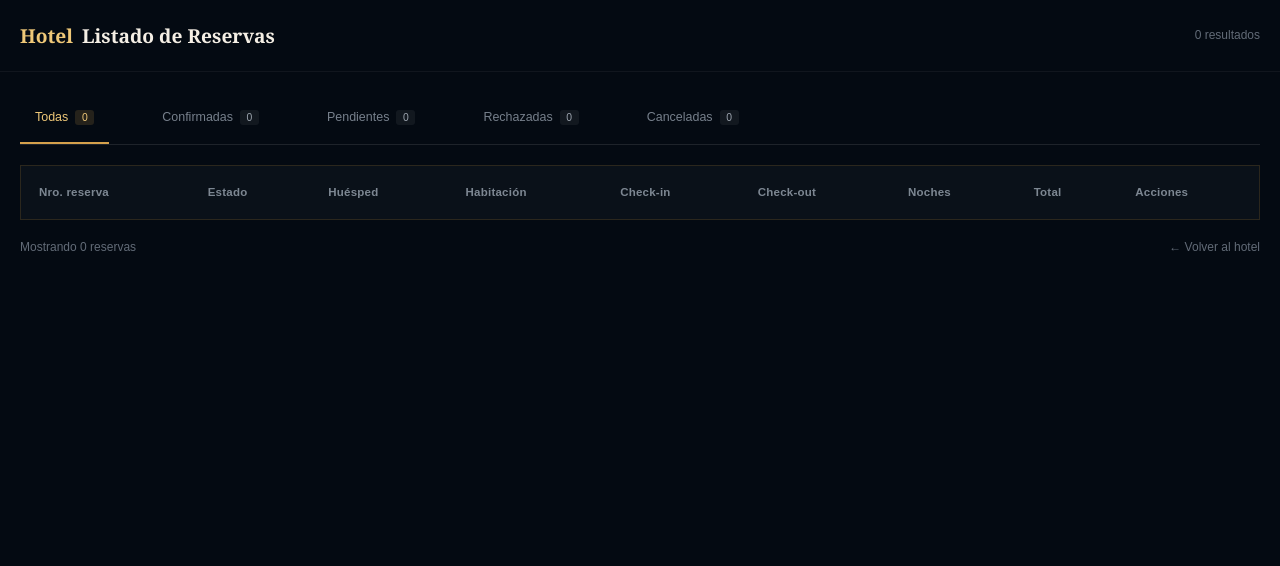
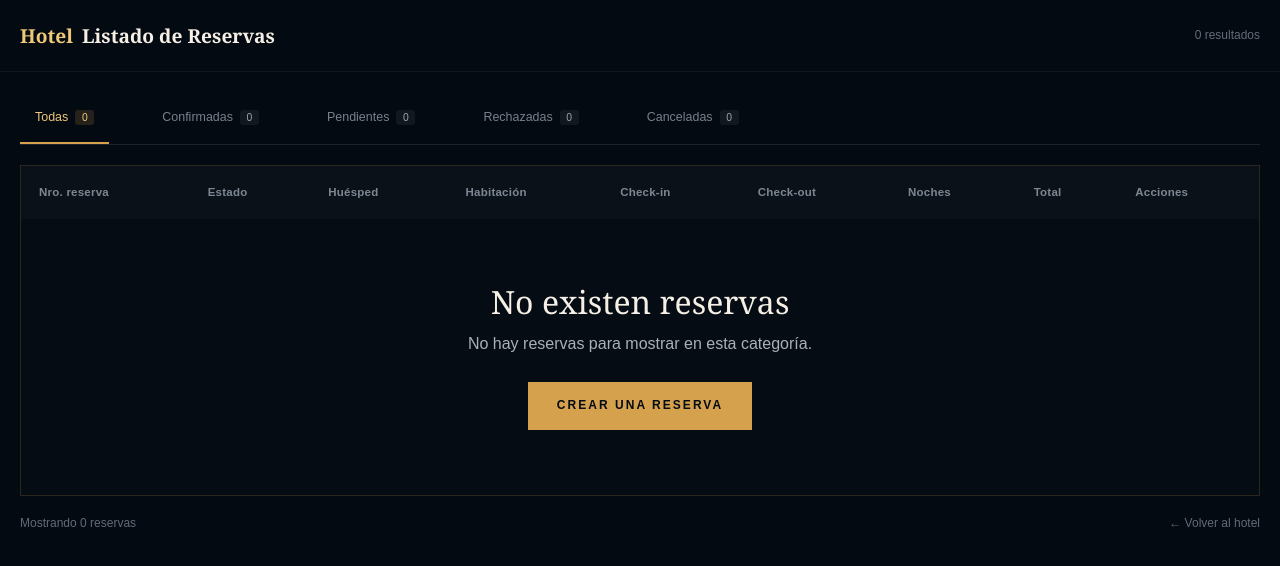
Before and after one commit to AlejoGb98/HotelLasGaviotas, a plain HTML site: page reservas.html in a window 1280 px wide. Drawn offline with Linux system fonts and the light colour scheme.

Commit message:
Update reservas.html

```diff
--- a/reservas.html
+++ b/reservas.html
@@ -13,7 +13,7 @@
   <link rel="stylesheet" href="style.css">
   <link rel="stylesheet" href="reservas.css">
 
-  <script src="listado-reservas.js" defer></script>
+  <script src="/src/core/listado-reservas.js" defer></script>
 </head>
 
 <body class="admin-page">
```
